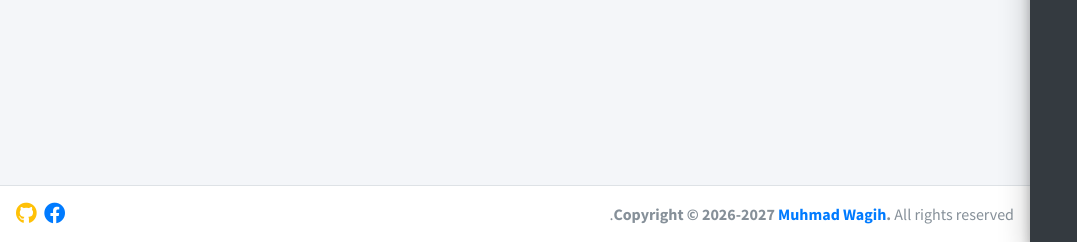
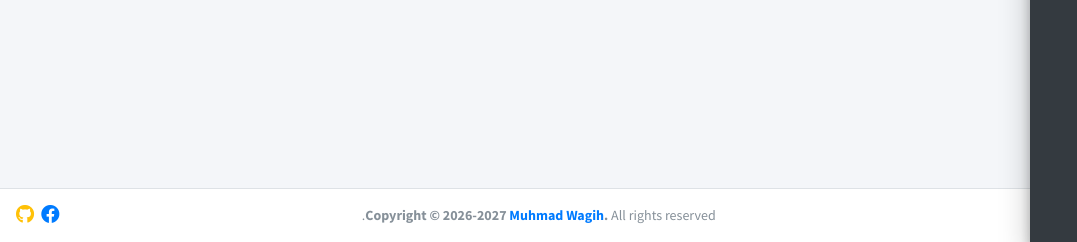
Before and after one commit to MohameedWagih/Library-Management-System, a Django app: page / in a window 1280 px wide. Shown: the part 558-800 px from the top of the page, without its empty margins (0-1077 px from the left). Run offline with Django 5.2, Linux system fonts and the light colour scheme; data that the repository does not hold is empty; some libraries are stand-ins or nearby versions.

Commit message:
Fix mobile responsive design

```diff
--- a/templates/parts/footer.html
+++ b/templates/parts/footer.html
@@ -1,6 +1,6 @@
 <!-- في المكان ده هحط footer -->
       <!-- Main Footer -->
-  <footer class="main-footer">
+  <footer class="main-footer text-center text-wrap p-3" style="font-size: 14px;">
     <strong>Copyright &copy; 2026-2027 <a target="_blank" href="https://www.linkedin.com/in/muhmad-wagih-701210250">Muhmad Wagih</a>.</strong>
     All rights reserved.
     <div class="float-right d-none d-sm-inline-block">
```
